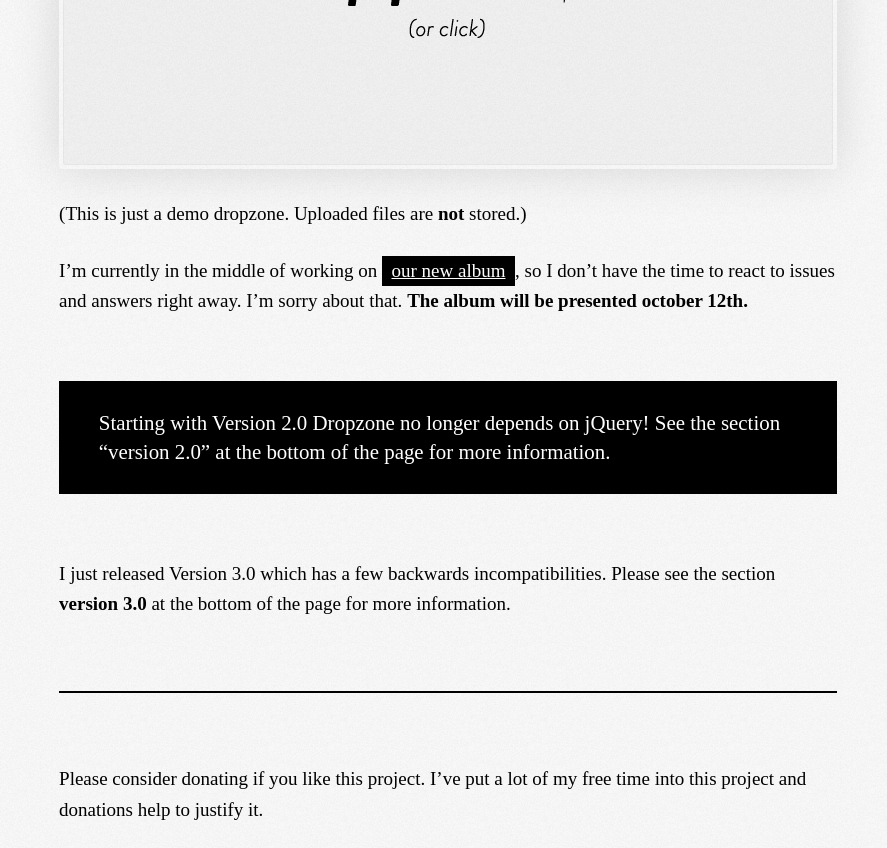
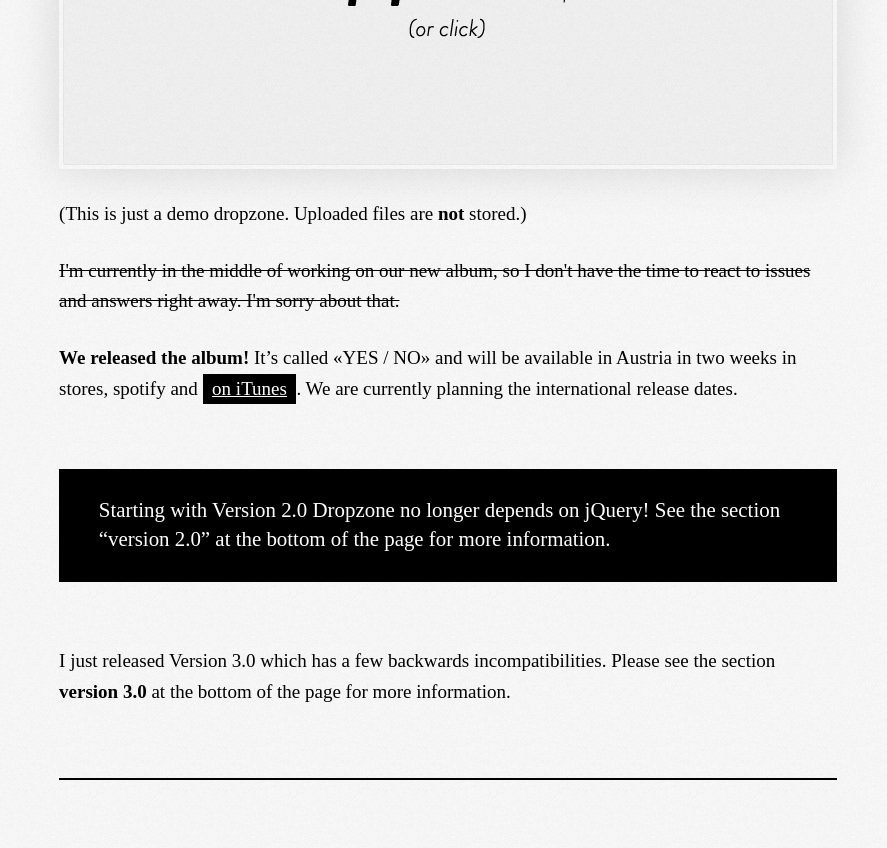
Before and after one commit to dropzone/dropzone, a Jekyll site: the page built from index.md, in a window 1280 px wide and 900 px high, scrolled down 981 px, cut to the strip 0-848 px from the top of the window. Shown: the whole strip, without its empty margins (192-1079 px from the left). Built offline with Jekyll 4.4.1, drawn with Linux system fonts in a browser that asks for light colours; Markdown is read by kramdown in place of the engine named in the settings; comment, search, counter and statistics services are not loaded.

Commit message:
Added updated info about the album.

```diff
--- a/index.md
+++ b/index.md
@@ -13,8 +13,14 @@ Try it out:
 
 (This is just a demo dropzone. Uploaded files are **not** stored.)
 
-I'm currently in the middle of working on [our new album](http://www.youtube.com/user/gingahome), so I don't have
-the time to react to issues and answers right away. I'm sorry about that. **The album will be presented october 12th.**
+<strike>I'm currently in the middle of working on our new album, so I don't have
+the time to react to issues and answers right away. I'm sorry about that.</strike>
+
+**We released the album!** It's called «YES / NO» and will be available in Austria
+in two weeks in stores, spotify and [on iTunes](https://itunes.apple.com/at/album/yes-no/id722931771).
+We are currently planning the international release dates.
+
+
 
 > Starting with Version 2.0 Dropzone no longer depends on jQuery!
 > See the section "version 2.0" at the bottom of the page for more information.
```
